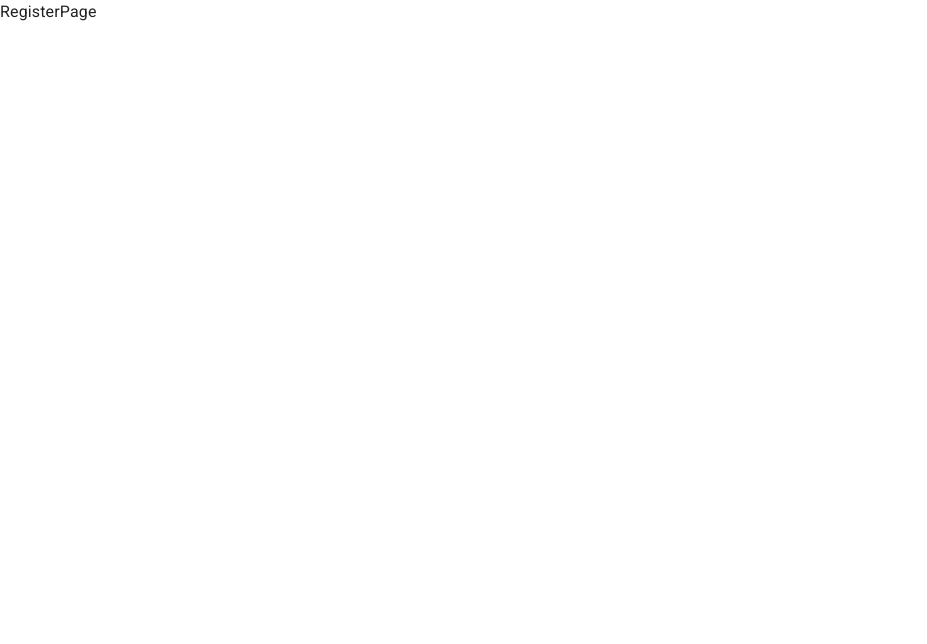
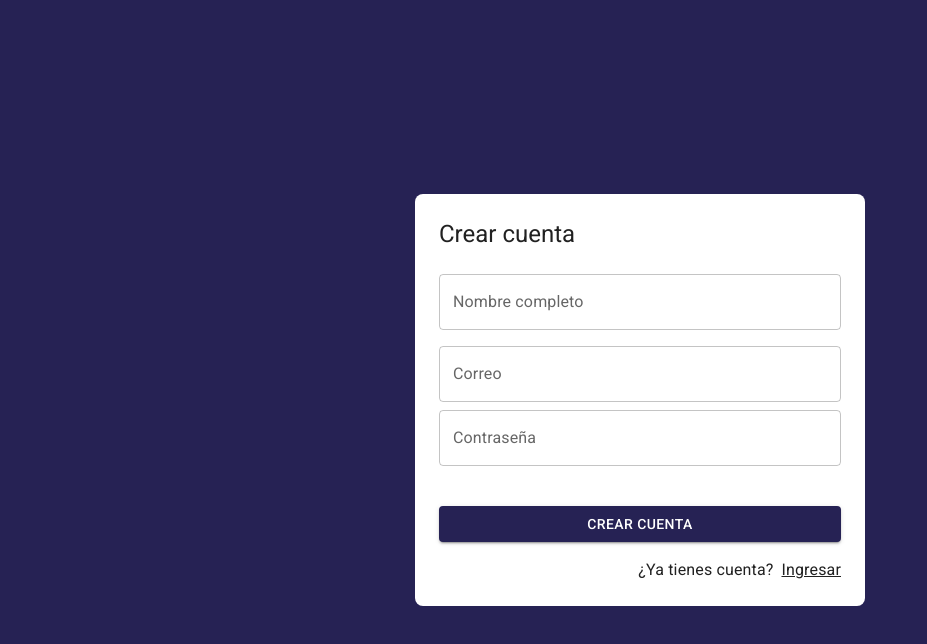
Before and after one commit to VictorManuelLH/JournalApp, a React (Vite) app: page /auth/register in a window 1280 px wide. Shown: the top 644 px of the page, without its empty margins (0-927 px from the left). Built offline with nearby package versions, Linux system fonts and the light colour scheme.

Commit message:
Register page echo

```diff
--- a/src/auth/pages/RegisterPage.jsx
+++ b/src/auth/pages/RegisterPage.jsx
@@ -1,6 +1,54 @@
+import { Google } from "@mui/icons-material"
+import { Button, Grid, Link, TextField, Typography } from "@mui/material"
+import { Link as RouterLink } from "react-router-dom"
+import { AuthLayout } from "../layout/AuthLayout"
 
 export const RegisterPage = () => {
     return (
-        <div>RegisterPage</div>
+
+        <AuthLayout title="Crear cuenta" >
+            <form>
+                <Grid container>
+                    <Grid item xs={ 12 } sx={{ mt: 2 }}>
+                        <TextField
+                            label="Nombre completo"
+                            type="text"
+                            placeholder="Nombre completo"
+                            fullWidth/>
+                    </Grid>
+
+                    <Grid item xs={ 12 } sx={{ mt: 2 }}>
+                        <TextField
+                            label="Correo"
+                            type="email"
+                            placeholder="correo@google.com"
+                            fullWidth/>
+                    </Grid>
+
+                    <Grid item xs={ 12 } sx={{ mb: 2, mt: 1 }}>
+                        <TextField
+                            label="Contraseña"
+                            type="password"
+                            placeholder="Contraseña"
+                            fullWidth/>
+                    </Grid>
+
+                    <Grid container spacing={ 2 } sx={{ mb:2, mt:1 }}>
+                        <Grid item xs={ 12 } >
+                            <Button variant='contained' fullWidth >
+                                Crear cuenta
+                            </Button>
+                        </Grid>
+                    </Grid>
+                    <Grid container direction='row' justifyContent='end'>
+                        <Typography sx={{ mr: 1 }} >¿Ya tienes cuenta?</Typography>
+                        <Link component={ RouterLink } color='inherit' to="/auth/login" >
+                            Ingresar
+                        </Link>
+                    </Grid>
+                </Grid>
+            </form>
+        </AuthLayout>
+
     )
 }
```
